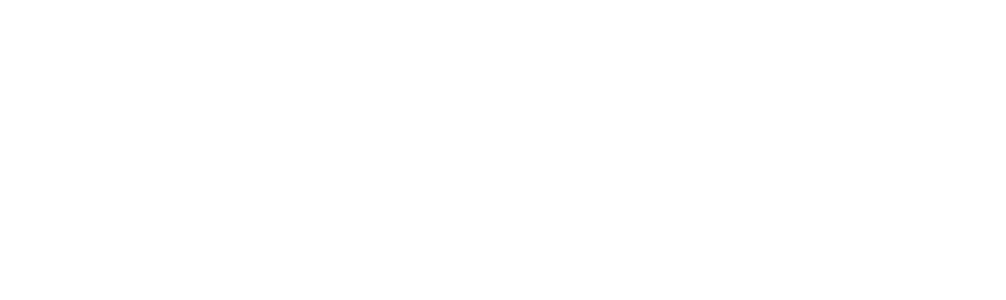
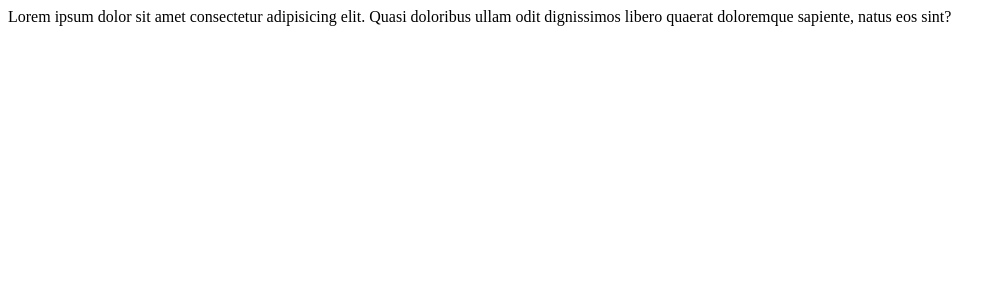
Before and after one commit to mainsolutions/ms-APP, an Angular app in the folder ms-app/: page / in a window 1280 px wide. Shown: the top 300 px of the page, without its empty margins (0-1006 px from the left). Built offline with nearby package versions, Linux system fonts and the light colour scheme.

Commit message:
subindo 1

```diff
--- a/ms-app/src/app/app.component.html
+++ b/ms-app/src/app/app.component.html
@@ -1 +1,2 @@
 <router-outlet></router-outlet>
+Lorem ipsum dolor sit amet consectetur adipisicing elit. Quasi doloribus ullam odit dignissimos libero quaerat doloremque sapiente, natus eos sint?
```
